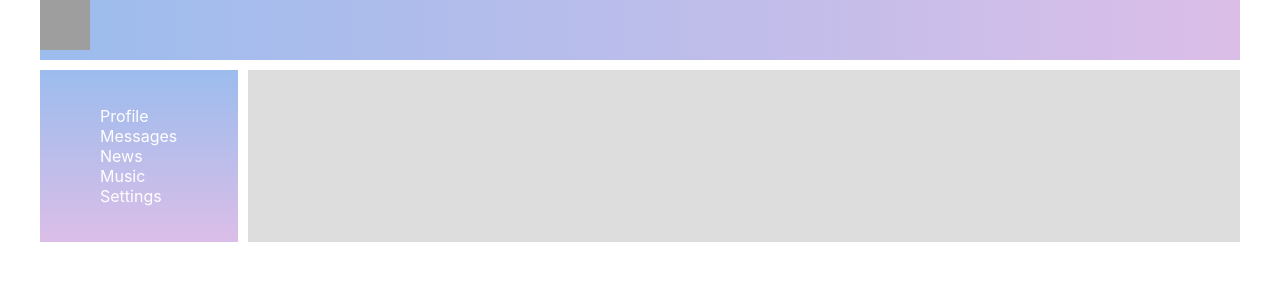
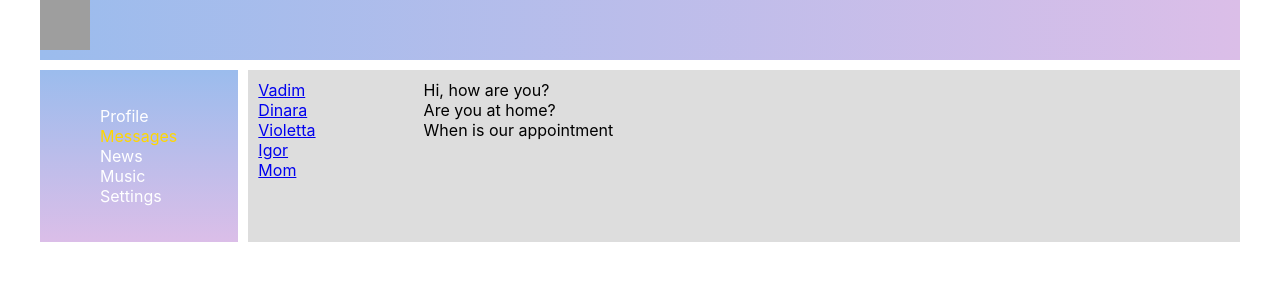
Before and after one commit to MikulikV/my-social-media, a React (Create React App) app: page /messages in a window 1280 px wide. Shown: the top 300 px of the page. Built offline with nearby package versions, Linux system fonts and the light colour scheme; grey boxes are pictures that could not be loaded.

Commit message:
Renamed files Messages

```diff
--- a/src/App.js
+++ b/src/App.js
@@ -1,6 +1,6 @@
 import { BrowserRouter, Route, Routes } from "react-router-dom";
 import "./App.css";
-import Dialogs from "./components/Dialogs/Dialogs";
+import Messages from "./components/Messages/Messages";
 import Header from "./components/Header/Header";
 import Navbar from "./components/Navbar/Navbar";
 import Profile from "./components/Profile/Profile";
@@ -14,7 +14,7 @@ function App() {
         <div className="app-wrapper-content">
           <Routes>
             <Route path="/profile" element={<Profile />} />
-            <Route path="/dialogs" element={<Dialogs />} />
+            <Route path="/messages/*" element={<Messages />} />
           </Routes>
         </div>
       </div>
--- a/src/components/Dialogs/Dialogs.jsx
+++ /dev/null
@@ -1,39 +0,0 @@
-import React from 'react';
-import s from './Dialogs.module.css';
-
-const Dialogs = (props) => {
-    return (
-        <div className={s.dialogs}>
-            <div className={s.dialogsItems}>
-                <div className={s.dialog + ' ' + s.active}>
-                    Vadim
-                </div>
-                <div className={s.dialog}>
-                    Dinara
-                </div>
-                <div className={s.dialog}>
-                    Violetta
-                </div>
-                <div className={s.dialog}>
-                    Igor
-                </div>
-                <div className={s.dialog}>
-                    Mom
-                </div>
-            </div>
-            <div className={s.messages}>
-                <div className={s.message}>
-                    Hi, how are you?
-                </div>
-                <div className={s.message}>
-                    Are you at home?
-                </div>
-                <div className={s.message}>
-                    When is our appointment
-                </div>
-            </div>
-        </div>
-    );
-}
-
-export default Dialogs;
--- /dev/null
+++ b/src/components/Messages/Messages.jsx
@@ -0,0 +1,40 @@
+import React from 'react';
+import { NavLink } from 'react-router-dom';
+import s from './Messages.module.css';
+
+const Messages = (props) => {
+    return (
+        <div className={s.messages}>
+            <div className={s.messagesItems}>
+                <div className={s.message + ' ' + s.active}>
+                    <NavLink to='/messages/1'>Vadim</NavLink>
+                </div>
+                <div className={s.message}>
+                    <NavLink to='/messages/2'>Dinara</NavLink>
+                </div>
+                <div className={s.message}>
+                    <NavLink to='/messages/3'>Violetta</NavLink>
+                </div>
+                <div className={s.message}>
+                    <NavLink to='/messages/4'>Igor</NavLink>
+                </div>
+                <div className={s.message}>
+                    <NavLink to='/messages/5'>Mom</NavLink>
+                </div>
+            </div>
+            <div className={s.dialogues}>
+                <div className={s.dialogue}>
+                    Hi, how are you?
+                </div>
+                <div className={s.dialogue}>
+                    Are you at home?
+                </div>
+                <div className={s.dialogue}>
+                    When is our appointment
+                </div>
+            </div>
+        </div>
+    );
+}
+
+export default Messages;
--- a/src/components/Dialogs/Dialogs.module.css
+++ b/src/components/Messages/Messages.module.css
@@ -1,19 +1,19 @@
-.dialogs {
+.messages {
     display: grid;
     grid-template-columns: 2fr 10fr;
 }
-.dialogsItems {
-    padding: 10px;
-}
-.dialog {
-
-}
-.dialog.active {
-    color: var(--accent-color);
-}
-.messages {
+.messagesItems {
     padding: 10px;
 }
 .message {
 
 }
+.message.active {
+    color: var(--accent-color);
+}
+.dialogues {
+    padding: 10px;
+}
+.dialogue {
+
+}
--- a/src/components/Navbar/Navbar.jsx
+++ b/src/components/Navbar/Navbar.jsx
@@ -14,7 +14,7 @@ const Navbar = () => {
           <NavLink to='/profile' className={setClass}>Profile</NavLink>
         </li>
         <li className={s.item}>
-          <NavLink to='/dialogs' className={setClass}>Messages</NavLink>
+          <NavLink to='/messages' className={setClass}>Messages</NavLink>
         </li>
         <li className={s.item}>
           <NavLink to='/news' className={setClass}>News</NavLink>
```
